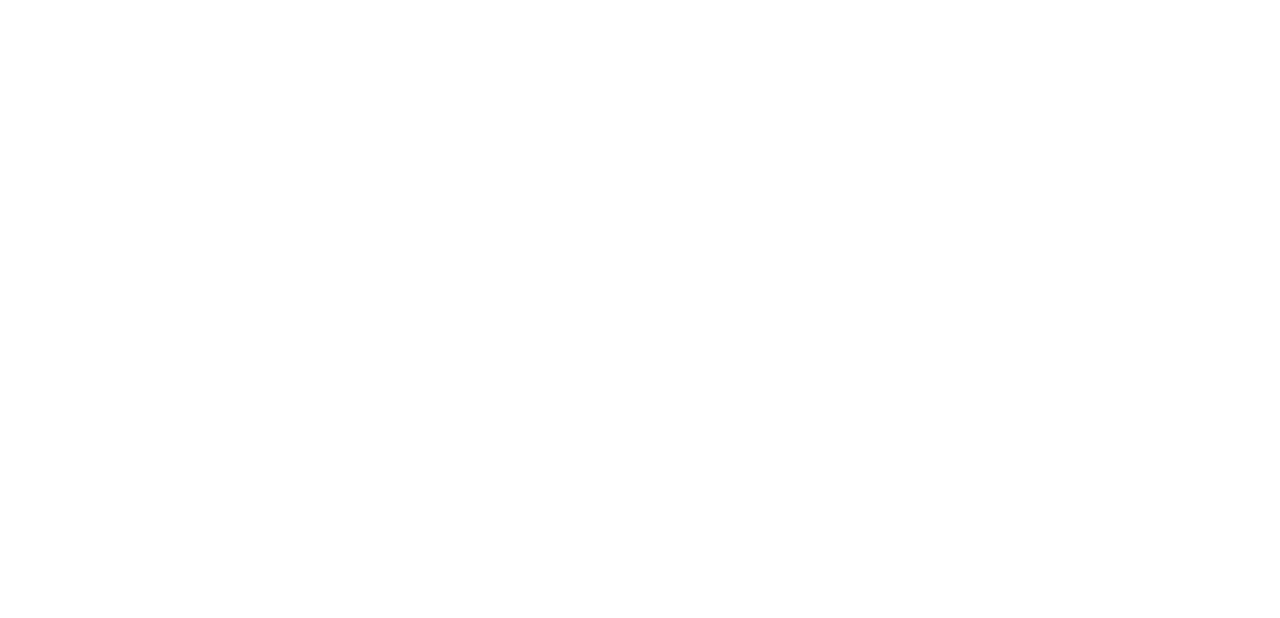
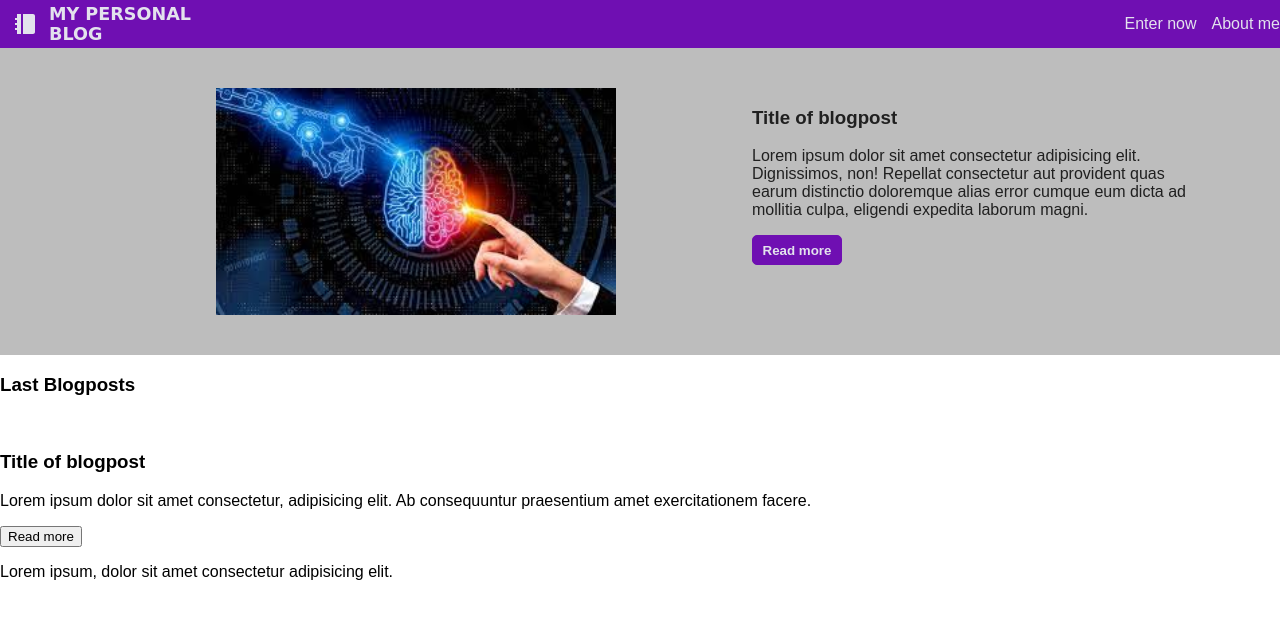
Before and after one commit to Angie-07/blog-personal, a plain HTML site: page blogs.html in a window 1280 px wide. Drawn offline with Linux system fonts and the light colour scheme; a web font is replaced by a local one.

Commit message:
chore: main

```diff
--- a/blogs.html
+++ b/blogs.html
@@ -0,0 +1,62 @@
+<!DOCTYPE html>
+<html lang="en">
+  <head>
+    <meta charset="UTF-8" />
+    <meta name="viewport" content="width=device-width, initial-scale=1.0" />
+    <title>Blogs</title>
+    <link rel="stylesheet" href="./css/style.css" />
+  </head>
+  <body>
+    <header>
+      <section class="header-title">
+        <img src="./assets/booklet-fill.png" alt="Imagen de logo" />
+        <a href="index.html"><h6>MY PERSONAL BLOG</h6></a>
+        <div>
+          <a class="btn1" href="blogs.html">Enter now</a>
+          <a class="btn2" href="profile.html">About me</a>
+        </div>
+      </section>
+    </header>
+    <main class="main-blogposts">
+      <section class="main-container1">
+        <!-- <div class="news-title">
+          <h3>News</h3>
+        </div> -->
+        <div class="news-info">
+          <div class="blogpost-img">
+            <img src="./assets/title-blogpost.jpg" alt="" />
+          </div>
+          <div class="blogpost-info">
+            <h3>Title of blogpost</h3>
+            <p>
+              Lorem ipsum dolor sit amet consectetur adipisicing elit.
+              Dignissimos, non! Repellat consectetur aut provident quas earum
+              distinctio doloremque alias error cumque eum dicta ad mollitia
+              culpa, eligendi expedita laborum magni.
+            </p>
+            <button class="read">Read more</button>
+          </div>
+        </div>
+      </section>
+      <section class="main-container2">
+        <div>
+          <h3>Last Blogposts</h3>
+        </div>
+        <article>
+          <div>
+            <img src="" alt="" />
+          </div>
+          <h3>Title of blogpost</h3>
+          <p>
+            Lorem ipsum dolor sit amet consectetur, adipisicing elit. Ab
+            consequuntur praesentium amet exercitationem facere.
+          </p>
+          <button>Read more</button>
+        </article>
+      </section>
+    </main>
+    <footer>
+      <p>Lorem ipsum, dolor sit amet consectetur adipisicing elit.</p>
+    </footer>
+  </body>
+</html>
--- a/css/style.css
+++ b/css/style.css
@@ -3,11 +3,17 @@
 body {
   margin: 0;
   padding: 0;
+  font-family: 'Recursive', sans-serif;
+}
+.home-body{
   position: fixed;
   left: 0;
   right: 0;
   top: 0;
   bottom: 0;
+}
+a{
+  text-decoration: none;
 }
 .header-title {
   height: 48px;
@@ -24,6 +30,16 @@ body {
   font-weight: bold;
   font-family: cursive;
 }
+.header-title a{
+  color: #e3e2ed;
+}
+.header-title div{
+  width: calc(100vw - 260px);
+  display: flex;
+  flex-direction: row;
+  justify-content: end;
+  gap: 15px;
+}
 main {
   height: 100%;
 }
@@ -36,8 +52,6 @@ main {
   background-image: url("../assets/fondo.jpg");
   background-position: center;
   background-repeat: no-repeat;
-  /* font-family: cursive; */
-  font-family: 'Recursive', sans-serif;
   text-align: center;
 }
 .main-fondo div {
@@ -52,7 +66,6 @@ main {
 }
 .main-fondo a {
   height: 20px;
-  text-decoration: none;
   border: 1px solid #6f0fb2;
   border-radius: 4px;
   background-color: #6f0fb2;
@@ -76,3 +89,45 @@ main {
     background-size: 900px;
   }
 }
+.main-blogposts{
+  display: flex;
+  flex-direction: column;
+}
+.main-container1{
+  background-color: rgb(189, 189, 189);
+  display: flex;
+  flex-direction: column;
+  padding: 40px 80px;
+}
+/* .news-title{
+  text-align: center;
+} */
+.news-info{
+  display: flex;
+  flex-direction: row;
+}
+.blogpost-img{
+  width: 60%;
+  display: flex;
+  justify-content: center;
+  align-items: center;
+}
+.blogpost-img img{
+  margin: auto;
+  width: 400px;
+}
+
+.blogpost-info{
+  width: 40%;
+  color: rgb(32, 32, 32);
+}
+.read{
+  height: 30px;
+  width: 90px;
+  border: 1px solid #6f0fb2;
+  background-color: #6f0fb2;
+  color: #e3e2ed;
+  border-radius: 5px;
+  font-weight: bold;
+  cursor: pointer;
+}
```
Also changed, not shown: index.html (+2 -2 lines), assets/title-blogpost.jpg (added).
